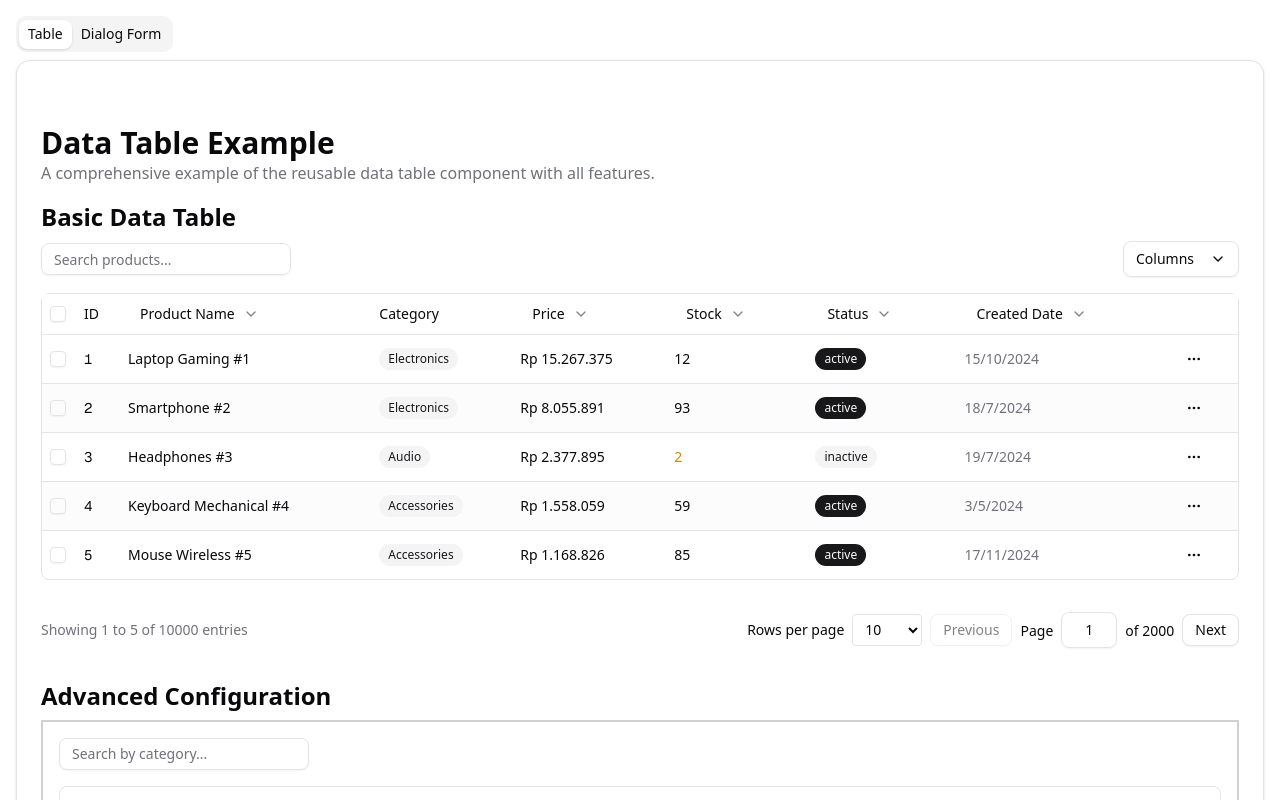
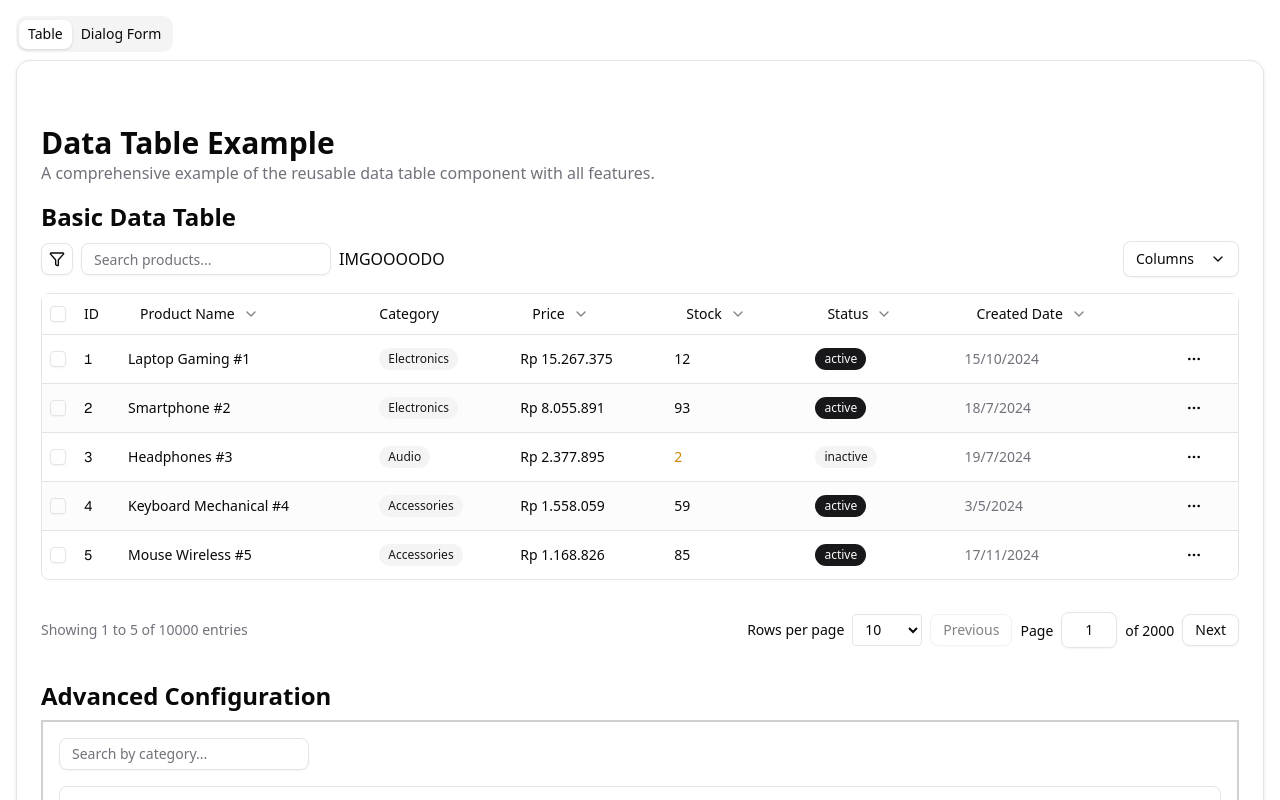
Before and after one commit to RifkyA911/Next.JS-16-Project-Engine, a Next.js app: page / in a window 1280 px wide. Shown: the top 800 px of the page. Built offline with nearby package versions, Linux system fonts and the light colour scheme.

Commit message:
up: α 0.0.26 -> rename props names & add ui custom buttons data table

```diff
--- a/src/app/dashboard/dummy/page.tsx
+++ b/src/app/dashboard/dummy/page.tsx
@@ -123,14 +123,14 @@ const columns: ColumnDef<Product>[] = [
             <div className="font-medium">{getValue() as string}</div>
         )
     ),
-    createSortableColumn<Product>(
-        "name",
-        "Product Name",
-        "name",
-        ({ getValue }) => (
-            <div className="font-medium">{getValue() as string}</div>
-        )
-    ),
+    // createSortableColumn<Product>(
+    //     "name",
+    //     "Product Name",
+    //     "name",
+    //     ({ getValue }) => (
+    //         <div className="font-medium">{getValue() as string}</div>
+    //     )
+    // ),
     // Category column
     createColumn<Product>(
         "category",
@@ -268,7 +268,7 @@ export function DataTableExample() {
                     <h2 className="text-xl font-semibold">Basic Data Table</h2>
                     <DataTable
                         // className="w-full"
-                        isLoading={true}
+                        isLoading={false}
                         tableName="productsTable_1"
                         columns={columns}
                         data={sampleData}
@@ -277,7 +277,7 @@ export function DataTableExample() {
                         enableRowSelection={true}
                         enableColumnVisibility={true}
                         enableSorting={true}
-                        enableFiltering={true}
+                        enableSearch={true}
                         enablePagination={true}
                         pageSize={5}
                         // loading={true}
--- a/src/components/examples/data-table-example.tsx
+++ b/src/components/examples/data-table-example.tsx
@@ -2,7 +2,7 @@
 
 import * as React from "react";
 import { ColumnDef, Row } from "@tanstack/react-table";
-import { Edit, Trash2, Eye } from "lucide-react";
+import { Edit, Trash2, Eye, FilterIcon } from "lucide-react";
 
 import { Badge } from "@/components/ui/badge";
 import {
@@ -12,6 +12,8 @@ import {
 	// createFilterableColumn,
 } from "@/components/organisms/@tanstack-react-table/data-table";
 import { useReactTableStore } from "@/store/react-table-store";
+import { DropdownMenu, DropdownMenuContent, DropdownMenuItem, DropdownMenuLabel, DropdownMenuRadioGroup, DropdownMenuRadioItem, DropdownMenuSeparator, DropdownMenuSubContent, DropdownMenuTrigger } from "../ui/dropdown-menu";
+import { Button } from "../ui/button";
 
 // Sample data type
 interface Product {
@@ -202,6 +204,7 @@ function cn(...classes: (string | undefined | null | false)[]): string {
 export function DataTableExample() {
 	// console.log("Rendering DataTableExample component");
 	const [selectedRows, setSelectedRows] = React.useState<Row<Product>[]>([]);
+	const [position, setPosition] = React.useState("bottom")
 
 	const originalData = useReactTableStore(state => state.originalData);
 
@@ -265,10 +268,41 @@ export function DataTableExample() {
 						data={sampleData}
 						searchKey={["name", "category"]}
 						searchPlaceholder="Search products..."
+						toolbarActions={[
+							{
+								id: "filter",
+								anchor: "left",
+								order: 1,
+								render: () => (
+									<DropdownMenu>
+										<DropdownMenuTrigger asChild>
+											<Button variant="outline" className="h-8 w-8 p-0">
+												<FilterIcon className="h-4 w-4" />
+											</Button>
+										</DropdownMenuTrigger>
+										<DropdownMenuContent className="w-56" align="start">
+											<DropdownMenuLabel>Panel Position</DropdownMenuLabel>
+											<DropdownMenuSeparator />
+											<DropdownMenuRadioGroup value={position} onValueChange={setPosition}>
+												<DropdownMenuRadioItem value="top">Top</DropdownMenuRadioItem>
+												<DropdownMenuRadioItem value="bottom">Bottom</DropdownMenuRadioItem>
+												<DropdownMenuRadioItem value="right">Right</DropdownMenuRadioItem>
+											</DropdownMenuRadioGroup>
+										</DropdownMenuContent>
+									</DropdownMenu>
+								)
+							},
+							{
+								id: "filter",
+								anchor: "after-search",
+								order: 1,
+								render: () => <div>IMGOOOODO</div>
+							}
+						]}
 						enableRowSelection={true}
 						enableColumnVisibility={true}
 						enableSorting={true}
-						enableFiltering={true}
+						enableSearch={true}
 						enablePagination={true}
 						pageSize={5}
 						// loading={true}
@@ -331,7 +365,7 @@ export function DataTableExample() {
 						enableRowSelection={false}
 						enableColumnVisibility={false}
 						enableSorting={true}
-						enableFiltering={true}
+						enableSearch={true}
 						enablePagination={true}
 						pageSize={3}
 						className="border-2 border-primary/20 p-4"
@@ -353,7 +387,7 @@ export function DataTableExample() {
 						enableRowSelection={false}
 						enableColumnVisibility={false}
 						enableSorting={false}
-						enableFiltering={false}
+						enableSearch={false}
 						enablePagination={false}
 						isStriped={true}
 						isHoverable={false}
--- a/src/components/organisms/@tanstack-react-table/data-table.tsx
+++ b/src/components/organisms/@tanstack-react-table/data-table.tsx
@@ -40,7 +40,26 @@ import {
 import { cn } from "@/lib/utils";
 import { useReactTableData } from "@/hooks/use-react-table";
 import ReactTableSkeleton from "../../loaders/react-table";
-import { debounce } from "@/utils/async";
+// import { debounce } from "@/utils/async";
+
+type ToolbarAnchor =
+	| "left"
+	// | "before-search"
+	| "after-search"
+	// | "before-columns"
+	| "after-columns"
+	| "right"
+
+interface DataTableToolbarAction<TData> {
+	id: string
+	anchor?: ToolbarAnchor // default: "end"
+	order?: number
+	render: React.ReactNode | ((ctx: {
+		tableName: string
+		selectedRows: Row<TData>[]
+		clearSelection: () => void
+	}) => React.ReactNode)
+}
 
 interface DataTableProps<TData, TValue> {
 	tableName?: string; // for zustand table store
@@ -48,10 +67,11 @@ interface DataTableProps<TData, TValue> {
 	data: TData[];
 	searchKey?: keyof TData | Array<keyof TData>;
 	searchPlaceholder?: string;
+	toolbarActions?: DataTableToolbarAction<TData>[];
 	enableRowSelection?: boolean;
 	enableColumnVisibility?: boolean;
 	enableSorting?: boolean;
-	enableFiltering?: boolean;
+	enableSearch?: boolean;
 	enablePagination?: boolean;
 	pageSize?: number;
 	className?: string;
@@ -78,10 +98,11 @@ export function DataTable<TData, TValue>({
 	data,
 	searchKey,
 	searchPlaceholder = "Search...",
+	toolbarActions = [],
 	enableRowSelection = true,
 	enableColumnVisibility = true,
 	enableSorting = true,
-	enableFiltering = true,
+	enableSearch = true,
 	enablePagination = true,
 	pageSize = 10,
 	className,
@@ -256,6 +277,24 @@ export function DataTable<TData, TValue>({
 		return cols;
 	}, [columns, enableRowSelection, rowActions, onRowAction]);
 
+	const renderToolbarActions = (anchor: ToolbarAnchor) =>
+		toolbarActions
+			.filter(action => action.anchor === anchor)
+			.sort((a, b) => (a.order ?? 0) - (b.order ?? 0))
+			.map(action => (
+				<React.Fragment key={action.id}>
+					{typeof action.render === "function"
+						? action.render({
+							tableName,
+							selectedRows,
+							clearSelection: () =>
+								table.toggleAllPageRowsSelected(false),
+						})
+						: action.render}
+				</React.Fragment>
+			))
+
+
 	const table = useReactTable({
 		data: filteredDataZustand, // ?? filteredData,
 		columns: enhancedColumns,
@@ -279,7 +318,7 @@ export function DataTable<TData, TValue>({
 			},
 		},
 		enableSorting,
-		enableFilters: enableFiltering,
+		enableFilters: enableSearch,
 	});
 
 	// Handle row selection changes
@@ -327,7 +366,7 @@ export function DataTable<TData, TValue>({
 			<div className="flex items-center justify-between">
 				<div className="flex flex-1 items-center space-x-2">
 					{/* Search */}
-					{/* {enableFiltering && searchKey && (
+					{/* {enableSearch && searchKey && (
 						<Input
 							placeholder={searchPlaceholder}
 							value={
@@ -343,7 +382,8 @@ export function DataTable<TData, TValue>({
 							className="h-8 w-[150px] lg:w-[250px]"
 						/>
 					)} */}
-					{enableFiltering && (
+					{renderToolbarActions("left")}
+					{enableSearch && (
 						<Input
 							placeholder={searchPlaceholder}
 							value={globalSearch}
@@ -351,6 +391,7 @@ export function DataTable<TData, TValue>({
 							className="h-8 w-[150px] lg:w-[250px]"
 						/>
 					)}
+					{renderToolbarActions("after-search")}
 
 					{/* Selected rows info */}
 					{enableRowSelection && selectedRows.length > 0 && (
@@ -362,6 +403,8 @@ export function DataTable<TData, TValue>({
 					)}
 				</div>
 
+				<div className="flex items-center space-x-2">
+					{renderToolbarActions("after-columns")}
 					{/* Column visibility */}
 					{enableColumnVisibility && (
 						<DropdownMenu>
@@ -391,6 +434,8 @@ export function DataTable<TData, TValue>({
 							</DropdownMenuContent>
 						</DropdownMenu>
 					)}
+					{renderToolbarActions("right")}
+				</div>
 			</div>
 
 			{/* Table */}
```
Lines whose indentation alone changed are shown as unchanged.
